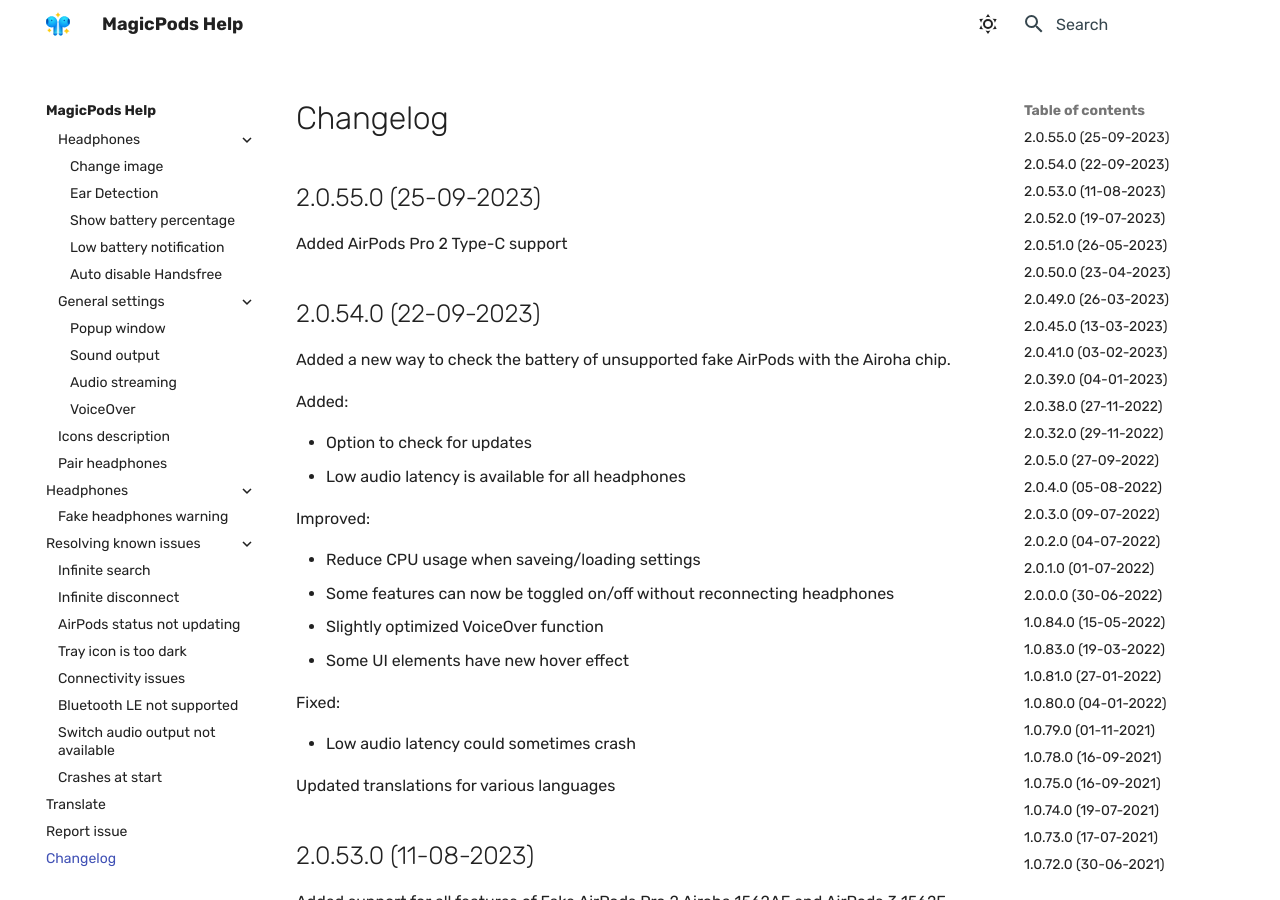
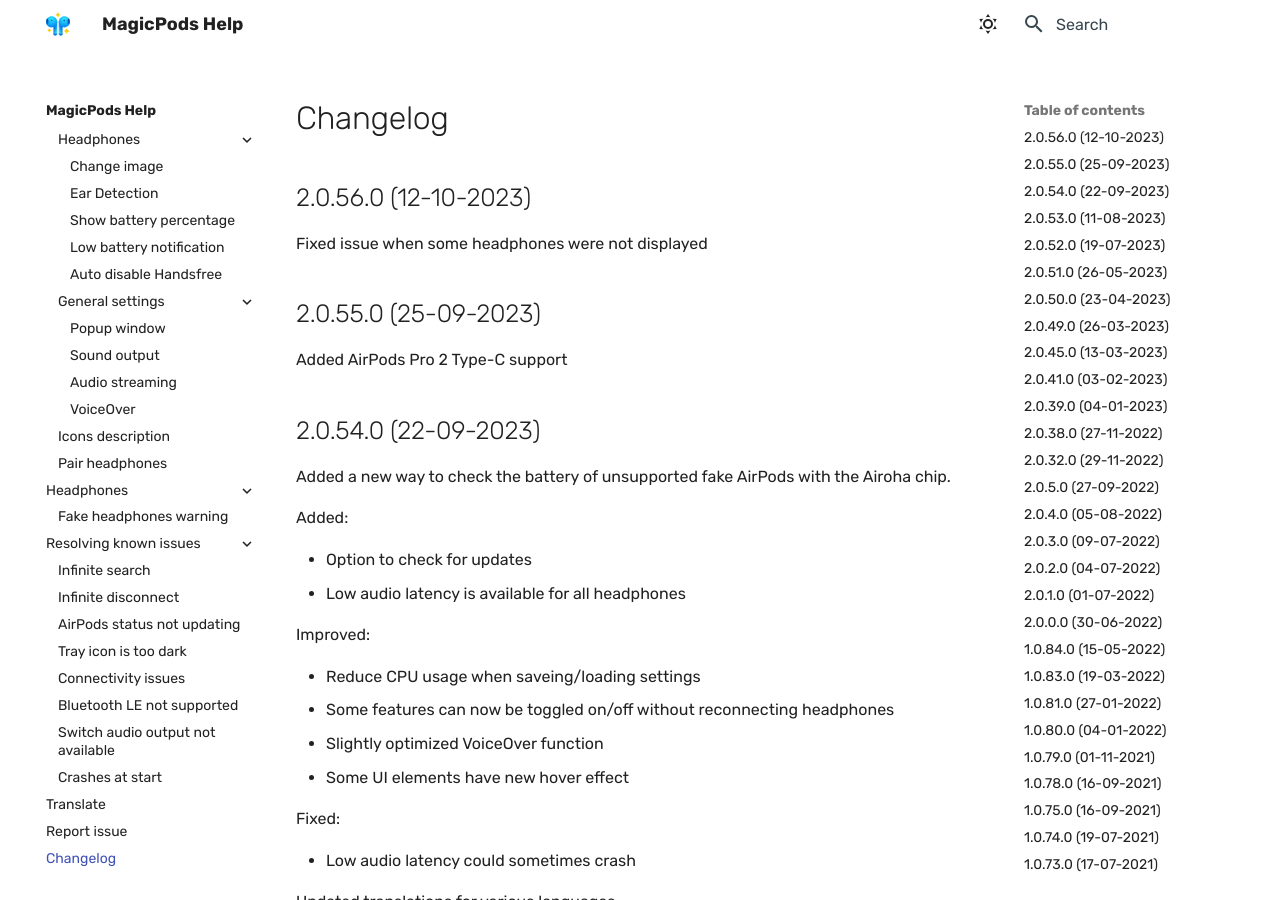
Before and after one commit to steam3d/help.magicpods.app, an MkDocs documentation site: the page built from docs/changelog.md, in a window 1280 px wide and 900 px high. Built offline with MkDocs 1.6.1 and Material for MkDocs 9.7.7, drawn with Linux system fonts in a browser that asks for light colours.

Commit message:
Update changelog.md

```diff
--- a/docs/changelog.md
+++ b/docs/changelog.md
@@ -1,3 +1,7 @@
+## 2.0.56.0 (12-10-2023)
+
+Fixed issue when some headphones were not displayed
+
 ## 2.0.55.0 (25-09-2023)
 
 Added AirPods Pro 2 Type-C support
```
